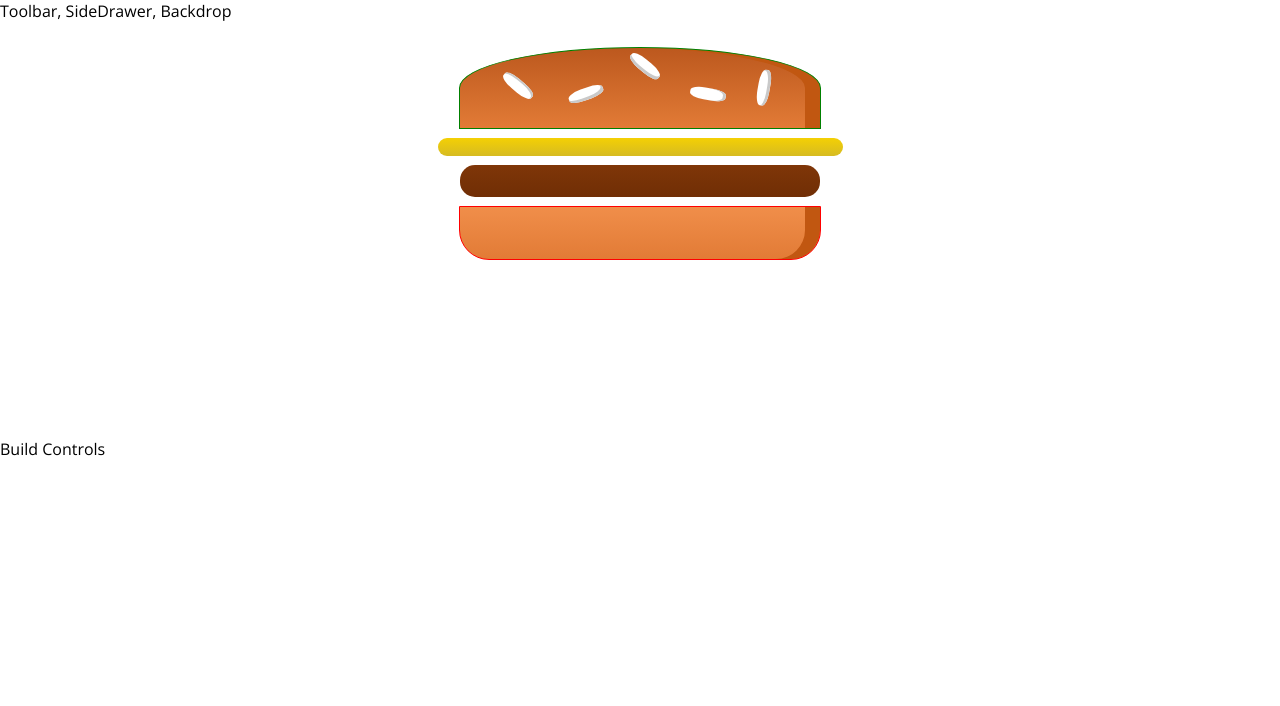
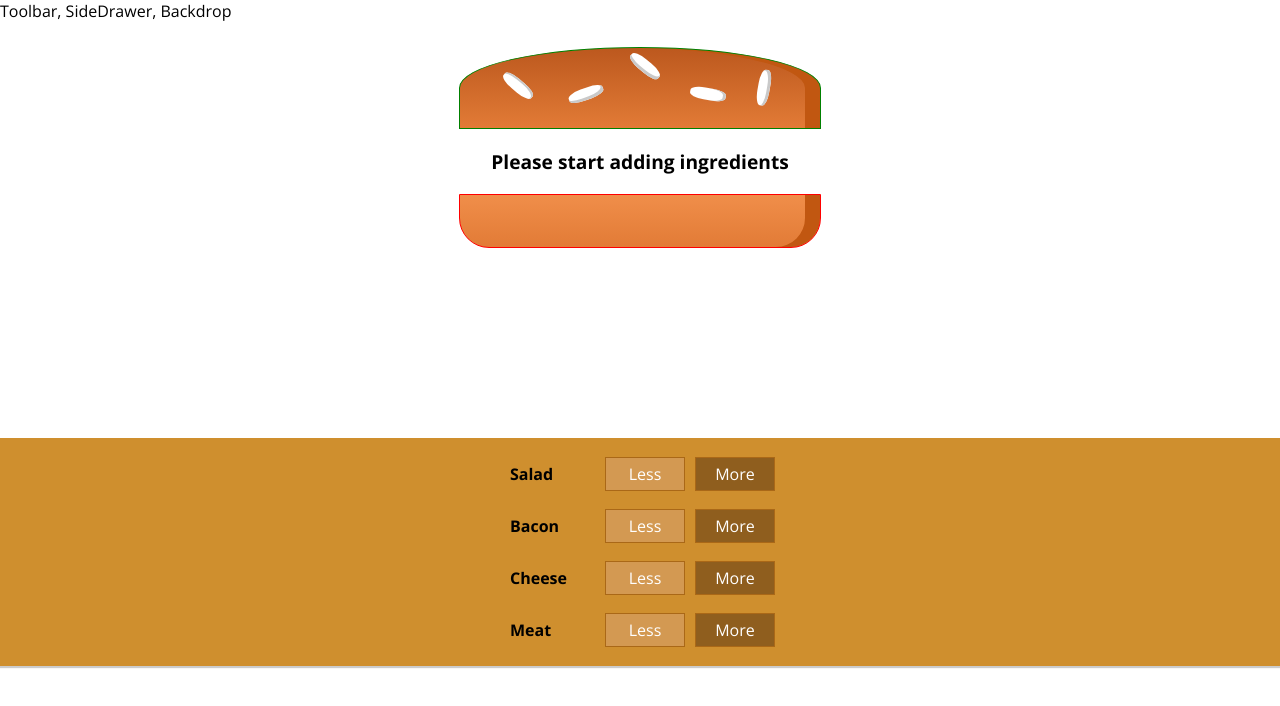
Before and after one commit to DanielWoldehana/Build-A-Burger, a React (Create React App) app: page / in a window 1280 px wide. Shown: the top 706 px of the page. Built offline with nearby package versions, Linux system fonts and the light colour scheme.

Commit message:
Build Controls have been styled and added

```diff
--- /dev/null
+++ b/src/components/Burger/BuildControls/BuildControl/BuildControl.js
@@ -0,0 +1,13 @@
+import React from "react";
+import "./BuildControl.module.css";
+import classes from "./BuildControl.module.css";
+
+const buildControl = (props) => (
+  <div className={classes.BuildControl}>
+    <div className={classes.Label}>{props.label}</div>
+    <button className={classes.Less}>Less</button>
+    <button className={classes.More}>More</button>
+  </div>
+);
+
+export default buildControl;
--- /dev/null
+++ b/src/components/Burger/BuildControls/BuildControl/BuildControl.module.css
@@ -0,0 +1,58 @@
+.BuildControl {
+  display: flex;
+  justify-content: space-between;
+  align-items: center;
+  margin: 5px 0;
+}
+
+.BuildControl button {
+  display: block;
+  font: inherit;
+  padding: 5px;
+  margin: 0 5px;
+  width: 80px;
+  border: 1px solid #aa6817;
+  cursor: pointer;
+  outline: none;
+}
+
+.BuildControl button:disabled {
+  background-color: #ac9980;
+  border: 1px solid #7e7365;
+  color: #ccc;
+  cursor: default;
+}
+
+.BuildControl button:hover:disabled {
+  background-color: #ac9980;
+  color: #ccc;
+  cursor: not-allowed;
+}
+
+.Label {
+  padding: 10px;
+  font-weight: bold;
+  width: 80px;
+}
+
+.BuildControl .Less {
+  background-color: #d39952;
+  color: white;
+}
+
+.BuildControl .More {
+  background-color: #8f5e1e;
+  color: white;
+}
+
+.BuildControl .Less:hover,
+.BuildControl .Less:active {
+  background-color: #daa972;
+  color: white;
+}
+
+.BuildControl .More:hover,
+.BuildControl .More:active {
+  background-color: #99703f;
+  color: white;
+}
--- /dev/null
+++ b/src/components/Burger/BuildControls/BuildControls.js
@@ -0,0 +1,20 @@
+import React from "react";
+import classes from "../BuildControls/BuildControls.module.css";
+import BuildControl from "./BuildControl/BuildControl";
+
+const controls = [
+  { label: "Salad", type: "salad" },
+  { label: "Bacon", type: "bacon" },
+  { label: "Cheese", type: "cheese" },
+  { label: "Meat", type: "meat" },
+];
+
+const buildControls = () => (
+  <div className={classes.BuildControls}>
+    {controls.map((ctrl) => (
+      <BuildControl key={ctrl.label} label={ctrl.label} />
+    ))}
+  </div>
+);
+
+export default buildControls;
--- /dev/null
+++ b/src/components/Burger/BuildControls/BuildControls.module.css
@@ -0,0 +1,10 @@
+.BuildControls {
+  width: 100%;
+  background-color: #cf8f2e;
+  display: flex;
+  flex-flow: column;
+  align-items: center;
+  box-shadow: 0 2px 1px #ccc;
+  margin: auto;
+  padding: 10px 0;
+}
--- a/src/components/Burger/Burger.js
+++ b/src/components/Burger/Burger.js
@@ -1,13 +1,26 @@
 import React from "react";
+import BurgerIngredient from "./BurgerIngredients/BurgerIngredients";
 import classes from "./Burger.module.css";
-import BurgerIngredient from "./BurgerIngredients/BurgerIngredients";
 
 const burger = (props) => {
+  let transformedIngredients = Object.keys(props.ingredients)
+    .map((igKey) => {
+      return [...Array(props.ingredients[igKey])].map((_, i) => {
+        return <BurgerIngredient key={igKey + i} type={igKey} />;
+      });
+    })
+    .reduce((arr, el) => {
+      return arr.concat(el);
+    }, []);
+
+  if (transformedIngredients.length === 0) {
+    transformedIngredients = <p>Please start adding ingredients</p>;
+  }
+  console.log(transformedIngredients);
   return (
     <div className={classes.Burger}>
       <BurgerIngredient type="bread-top" />
-      <BurgerIngredient type="cheese" />
-      <BurgerIngredient type="meat" />
+      {transformedIngredients}
       <BurgerIngredient type="bread-bottom" />
     </div>
   );
--- a/src/containers/BurgerBuilder/BurgerBuilder.js
+++ b/src/containers/BurgerBuilder/BurgerBuilder.js
@@ -1,14 +1,26 @@
 import React, { Component } from "react";
 import Aux from "../../hoc/Aux";
 import Burger from "../../components/Burger/Burger";
-
+import BuildControls from "../../components/Burger/BuildControls/BuildControls";
 
 class BurgerBuilder extends Component {
+  // constructor(props) {
+  //   super();
+  //   this.state = {};
+  // }
+  state = {
+    ingredients: {
+      salad: 0,
+      bacon: 0,
+      cheese: 0,
+      meat: 0,
+    },
+  };
   render() {
     return (
       <Aux>
-        <Burger />
-        <div>Build Controls</div>
+        <Burger ingredients={this.state.ingredients} />
+        <BuildControls />
       </Aux>
     );
   }
```
